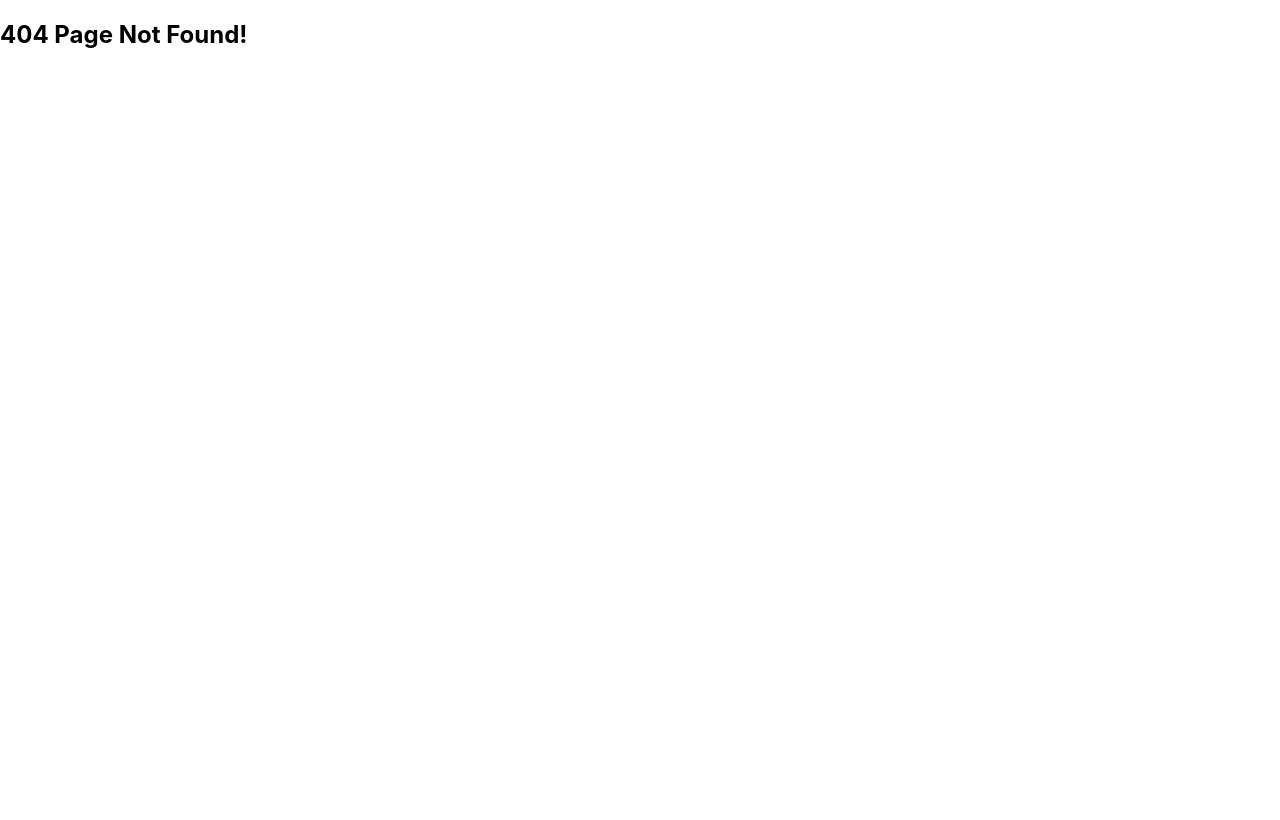
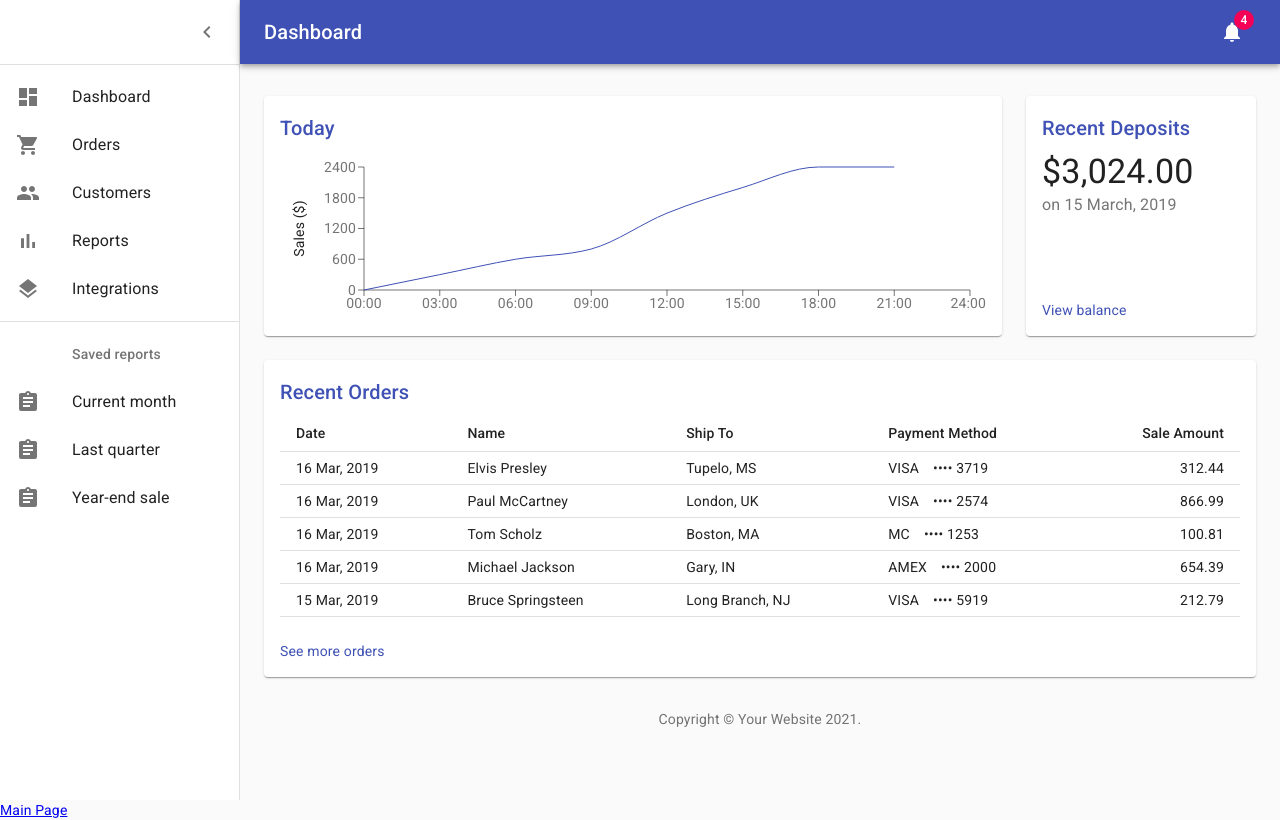
Before and after one commit to duncangw1/TrekTrackerAT, a React (Create React App) app in the folder client/: page /dashboard in a window 1280 px wide. Before the commit this address led to /404. Built offline with nearby package versions, Linux system fonts and the light colour scheme.

Commit message:
Customized dashboard component and component paths to adjust for name changes. Built the dashboard.jsx page and added this to App.js with links between the main page and the dashboard page. Installed NPM package recharts.

```diff
--- a/client/package.json
+++ b/client/package.json
@@ -8,7 +8,8 @@
     "react": "^16.8.6",
     "react-dom": "^16.8.6",
     "react-router-dom": "^5.2.0",
-    "react-scripts": "2.1.8"
+    "react-scripts": "2.1.8",
+    "recharts": "^2.0.8"
   },
   "scripts": {
     "start": "react-scripts start",
--- a/client/src/App.js
+++ b/client/src/App.js
@@ -11,6 +11,7 @@ import {
 import MainPage from "./pages";
 import SignInPage from "./pages/signIn";
 import SignUpPage from "./pages/signUp";
+import DashboardPage from "./pages/dashboard";
 import NotFoundPage from "./pages/404";
 
 class App extends Component {
@@ -21,6 +22,7 @@ class App extends Component {
           <Route exact path="/" component={MainPage} />
           <Route exact path="/signIn" component={SignInPage} />
           <Route exact path="/signUp" component={SignUpPage} />
+          <Route exact path="/dashboard" component={DashboardPage} />
           <Route exact path="/404" component={NotFoundPage} />
           <Redirect to="/404" />
         </Switch>
--- a/client/src/components/chart/chart.js
+++ b/client/src/components/chart/chart.js
@@ -8,7 +8,7 @@ import {
   Label,
   ResponsiveContainer,
 } from "recharts";
-import Title from "./Title";
+import Title from "../title/title";
 
 // Generate Sales Data
 function createData(time, amount) {
--- a/client/src/components/dashboard/dashboard.js
+++ b/client/src/components/dashboard/dashboard.js
@@ -18,10 +18,10 @@ import Link from "@material-ui/core/Link";
 import MenuIcon from "@material-ui/icons/Menu";
 import ChevronLeftIcon from "@material-ui/icons/ChevronLeft";
 import NotificationsIcon from "@material-ui/icons/Notifications";
-import { mainListItems, secondaryListItems } from "./listItems";
-import Chart from "./Chart";
-import Deposits from "./Deposits";
-import Orders from "./Orders";
+import { mainListItems, secondaryListItems } from "../listItems/listItems";
+import Chart from "../chart/chart";
+import RecentHike from "../recentHike/recentHike";
+import HikesTable from "../hikesTable/hikesTable";
 
 function Copyright() {
   return (
@@ -191,16 +191,16 @@ export default function Dashboard() {
                 <Chart />
               </Paper>
             </Grid>
-            {/* Recent Deposits */}
+            {/* Recent RecentHike */}
             <Grid item xs={12} md={4} lg={3}>
               <Paper className={fixedHeightPaper}>
-                <Deposits />
+                <RecentHike />
               </Paper>
             </Grid>
-            {/* Recent Orders */}
+            {/* Recent HikesTable */}
             <Grid item xs={12}>
               <Paper className={classes.paper}>
-                <Orders />
+                <HikesTable />
               </Paper>
             </Grid>
           </Grid>
--- a/client/src/components/hikesTable/hikesTable.js
+++ b/client/src/components/hikesTable/hikesTable.js
@@ -6,7 +6,7 @@ import TableBody from "@material-ui/core/TableBody";
 import TableCell from "@material-ui/core/TableCell";
 import TableHead from "@material-ui/core/TableHead";
 import TableRow from "@material-ui/core/TableRow";
-import Title from "./Title";
+import Title from "../title/title";
 
 // Generate Order Data
 function createData(id, date, name, shipTo, paymentMethod, amount) {
--- a/client/src/components/recentHike/recentHike.js
+++ b/client/src/components/recentHike/recentHike.js
@@ -2,7 +2,7 @@ import React from "react";
 import Link from "@material-ui/core/Link";
 import { makeStyles } from "@material-ui/core/styles";
 import Typography from "@material-ui/core/Typography";
-import Title from "./Title";
+import Title from "../title/title";
 
 function preventDefault(event) {
   event.preventDefault();
--- a/client/src/pages/dashboard.jsx
+++ b/client/src/pages/dashboard.jsx
@@ -0,0 +1,14 @@
+import React from "react";
+import { Link } from "react-router-dom";
+import Dashboard from "../components/dashboard/dashboard";
+
+const MainPage = () => {
+  return (
+    <div>
+      <Dashboard />
+      <Link to="/">Main Page</Link>
+    </div>
+  );
+};
+
+export default MainPage;
--- a/client/src/pages/index.jsx
+++ b/client/src/pages/index.jsx
@@ -10,6 +10,8 @@ const MainPage = () => {
       <Link to="/signIn">Sign In</Link>
       <br />
       <Link to="/signUp">Sign Up</Link>
+      <br />
+      <Link to="/dashboard">Dashboard</Link>
     </div>
   );
 };
```
Also changed, not shown: 1 other file (tests, documents, lock files or other folders).
